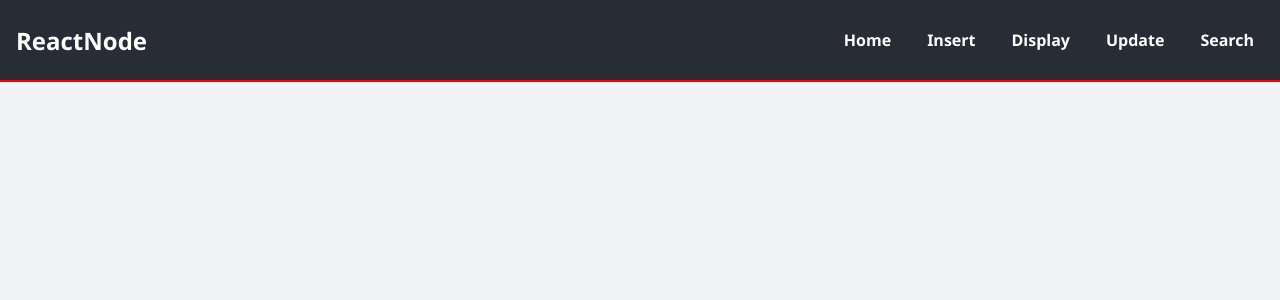
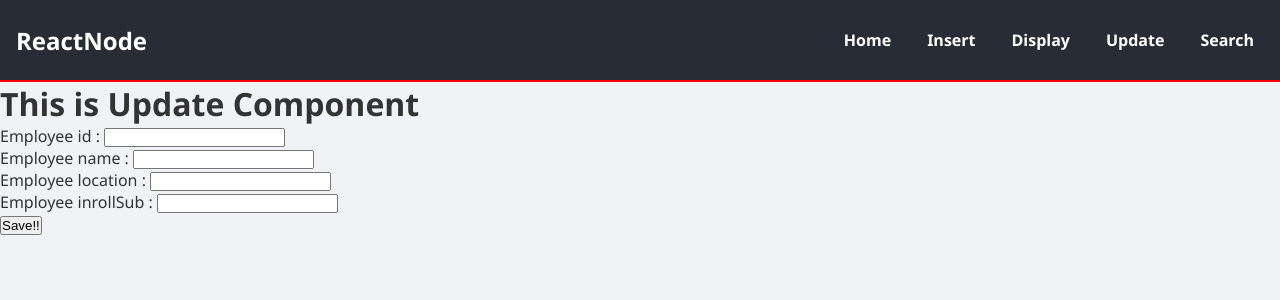
Before and after one commit to Rishusingh372/Classes, a React app in the folder ReactNode/frontend/: page /update/1 in a window 1280 px wide. Shown: the top 300 px of the page. Built offline with nearby package versions, Linux system fonts and the light colour scheme; no server answers; the HTML template or start-up script is replaced by a standard one.

Commit message:
complete curd opertion

```diff
--- a/ReactNode/frontend/src/App.jsx
+++ b/ReactNode/frontend/src/App.jsx
@@ -18,7 +18,7 @@ function App (){
           <Route path="/" element={<Home />} />
           <Route path="/Insert" element={<Insert />} />
           <Route path="/Display" element={<Display />} />
-          <Route path="/update" element={<Update />} />
+          <Route path="/update/:id" element={<Update />} />
           <Route path="/search" element={<Serach />} />
           <Route path="/conection" element={<Conection />} />
         </Routes>
--- a/ReactNode/frontend/src/pages/Display.jsx
+++ b/ReactNode/frontend/src/pages/Display.jsx
@@ -11,7 +11,7 @@ const Display = () => {
 
 
   useEffect(() => {
-      const api = "http://localhost:5000/empoyees/empinfo"
+      const api = "http://localhost:5000/employees/empinfo"
       const response =  axios.get(api);
       response.then((res)=>{
         setempData(res.data);
@@ -23,7 +23,7 @@ const Display = () => {
   },[])
 
    const deletedata = async (id) =>{
-    const api = `http://localhost:5000/empoyees/delete/${id}`;
+    const api = `http://localhost:5000/employees/delete/${id}`;
     const response = await axios.delete(api);
     alert("data deleted successfully")
      setempData(response.data);
@@ -56,7 +56,7 @@ const Display = () => {
                       <td>{e.name}</td>
                       <td>{e.location}</td>
                       <td>{e.inrollsub}</td>
-                      <td> <Link to={`/update/${e._id}`}>Edit</Link> <Link><button onClick={()=>deletedata(e._id)}>delete</button></Link></td>
+                      <td> <Link to={`/update/${e._id}`}>Edit</Link> <button onClick={()=>deletedata(e._id)}>Delete</button></td>
                     </tr>
                   )
                   )
--- a/ReactNode/frontend/src/pages/Insert.jsx
+++ b/ReactNode/frontend/src/pages/Insert.jsx
@@ -19,7 +19,7 @@ const Insert = () => {
 
     const handlesubmit = async (e)=>{
           e.preventDefault();
-        const api = "http://localhost:5000/empoyees/home"
+        const api = "http://localhost:5000/employees/home"
         const response = await axios.post(api , data)
         console.log(response)
         console.log(data)
--- a/ReactNode/frontend/src/pages/Serach.jsx
+++ b/ReactNode/frontend/src/pages/Serach.jsx
@@ -1,9 +1,46 @@
 import React from 'react'
+import { useState , useEffect } from 'react'
+import axios from 'axios'
+const Search = () => {
+  const [query , setQuery] = useState("")
+  const [searchdata , setSearchdata] = useState([]);
+  const handlchange = (e)=>{
+    setQuery(e.target.value);
+  }
 
-const Serach = () => {
+
+
+   const searchData = async()=>{
+     const api = "http://localhost:5000/employees/searchdata";
+      const response = await axios.post(api , {id:query});
+      console.log(response.data)
+      setSearchdata(response.data);
+   }
+
+
   return (
-    <div>Serach</div>
+    <>
+        <h1>This is Search Component</h1>
+        search data : <input type="text"  value={query} onChange={handlchange}/>
+        <button onClick={searchData}>search</button>
+        <h2>Search Result :</h2>
+        {
+          searchdata.map((e)=>(
+            <div key={e._id}>
+              <h1>id : {e.id}</h1>
+              <h1>name : {e.name}</h1>
+              <h1>location : {e.location}</h1>
+              <h1>subject : {e.inrollsub}</h1>
+            </div>
+          ))
+        }
+        {/* <h1>id : {searchdata.id}</h1>
+        <h1>name : {searchdata.name}</h1>
+        <h1>location : {searchdata.location}</h1>
+        <h1>subject : {searchdata.inrollsub}</h1>
+        <h1>rollNo : {searchdata.sturoll}</h1> */}
+    </>
   )
 }
 
-export default Serach
+export default Search
--- a/ReactNode/frontend/src/pages/Update.jsx
+++ b/ReactNode/frontend/src/pages/Update.jsx
@@ -1,8 +1,68 @@
 import React from 'react'
+import { useState , useEffect } from 'react'
+import { useParams } from 'react-router-dom';
+import axios from 'axios'
+const Update = () => {
 
-const Update = () => {
+  const {id} = useParams();
+
+  const [upData , setUpdata]= useState({
+        id:  "",
+        name: "",
+        location: "",
+        inrollsub: ""
+  })
+
+  const handlchange = (e)=>{
+    const {name, value} = e.target;
+    setUpdata((prev)=>({
+      ...prev, [name]:value,
+    }))
+  }
+
+  useEffect(()=>{
+    fatchdata();
+  },[])
+
+
+   const fatchdata =  async()=>{
+    try {
+       const api = `http://localhost:5000/employees/editdata/${id}`;
+        const response = await axios.get(api)
+        console.log(response.data)
+          setUpdata(response.data);
+    } catch (err) {
+        console.log("error while fetching data" , err);
+    }
+        console.log(upData);
+   }
+
+   const handlsubmit = async (e)=>{
+    e.preventDefault();
+    const api = `http://localhost:5000/employees/update/${id}`
+    try {
+        const response = await axios.put(api , upData)
+        alert("data updated successfully")
+        setUpdata(response.data);
+    } catch (err) {
+        console.log("Error updating data:", err);
+        alert("Error updating data");
+    }
+    }
+
+
+
   return (
-    <div>Update</div>
+    <>
+        <h1>This is Update Component</h1>
+        <form action="">
+               Employee id : <input type="text" name='id' value={upData.id}  onChange={handlchange}  /> <br />
+               Employee name : <input type="text" name='name' value={upData.name} onChange={handlchange}  /> <br />
+               Employee location : <input type="text" name='location' value={upData.location}  onChange={handlchange}  /> <br />
+               Employee inrollSub : <input type="text" name='inrollsub' value={upData.inrollsub} onChange={handlchange}  /> <br />
+                <button onClick={handlsubmit} >Save!!</button>
+            </form>
+    </>
   )
 }
 
```
Also changed, not shown: 2 other files (tests, documents, lock files or other folders).
